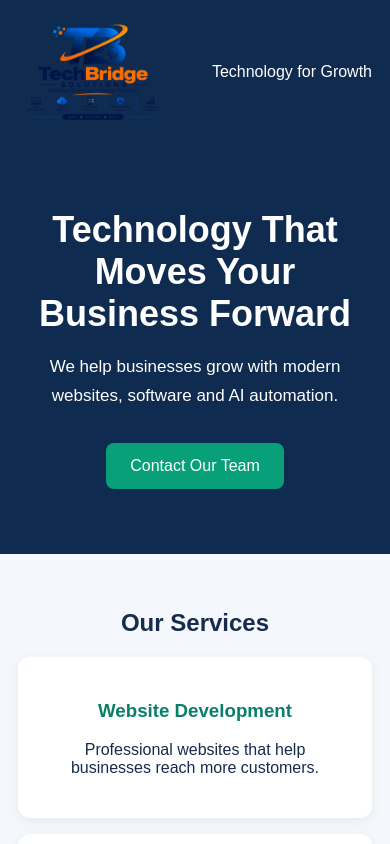
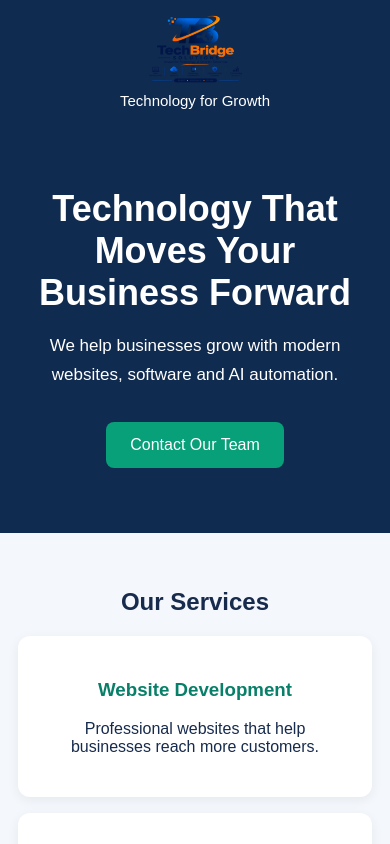
Before and after one commit to TechBridgeSolutions77/techbridge-solutions, a plain HTML site: page index.html in a window 390 px wide. Shown: the top 844 px of the page. Drawn offline with Linux system fonts and the light colour scheme.

Commit message:
Enhance navigation styles for responsiveness
Add responsive styles for navigation elements.

```diff
--- a/index.html
+++ b/index.html
@@ -90,6 +90,42 @@ footer {
 @media (min-width: 600px) {
   .services { grid-template-columns: repeat(3, 1fr); }
 }
+
+nav img {
+  width: 110px !important;
+  max-width: 35% !important;
+  height: auto;
+  object-fit: contain;
+}
+
+nav span {
+  font-size: 16px;
+  text-align: right;
+}
+
+@media (max-width: 600px) {
+  header {
+    padding: 14px 16px;
+  }
+
+  nav {
+    justify-content: center;
+    flex-direction: column;
+    text-align: center;
+    gap: 8px;
+  }
+
+  nav img {
+    width: 105px !important;
+    max-width: 45% !important;
+  }
+
+  nav span {
+    text-align: center;
+    font-size: 15px;
+  }
+}
+
 </style>
 </head>
 
```
